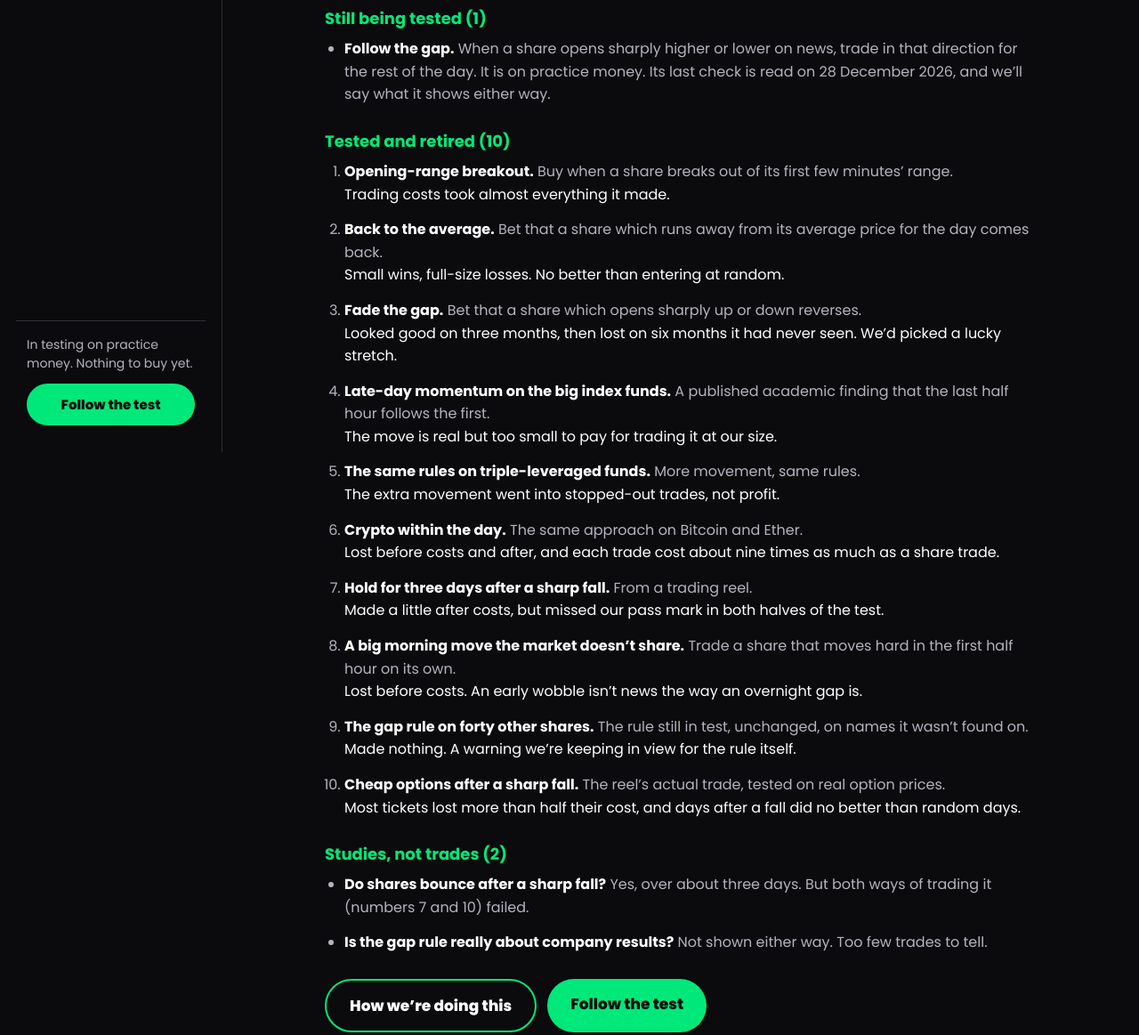
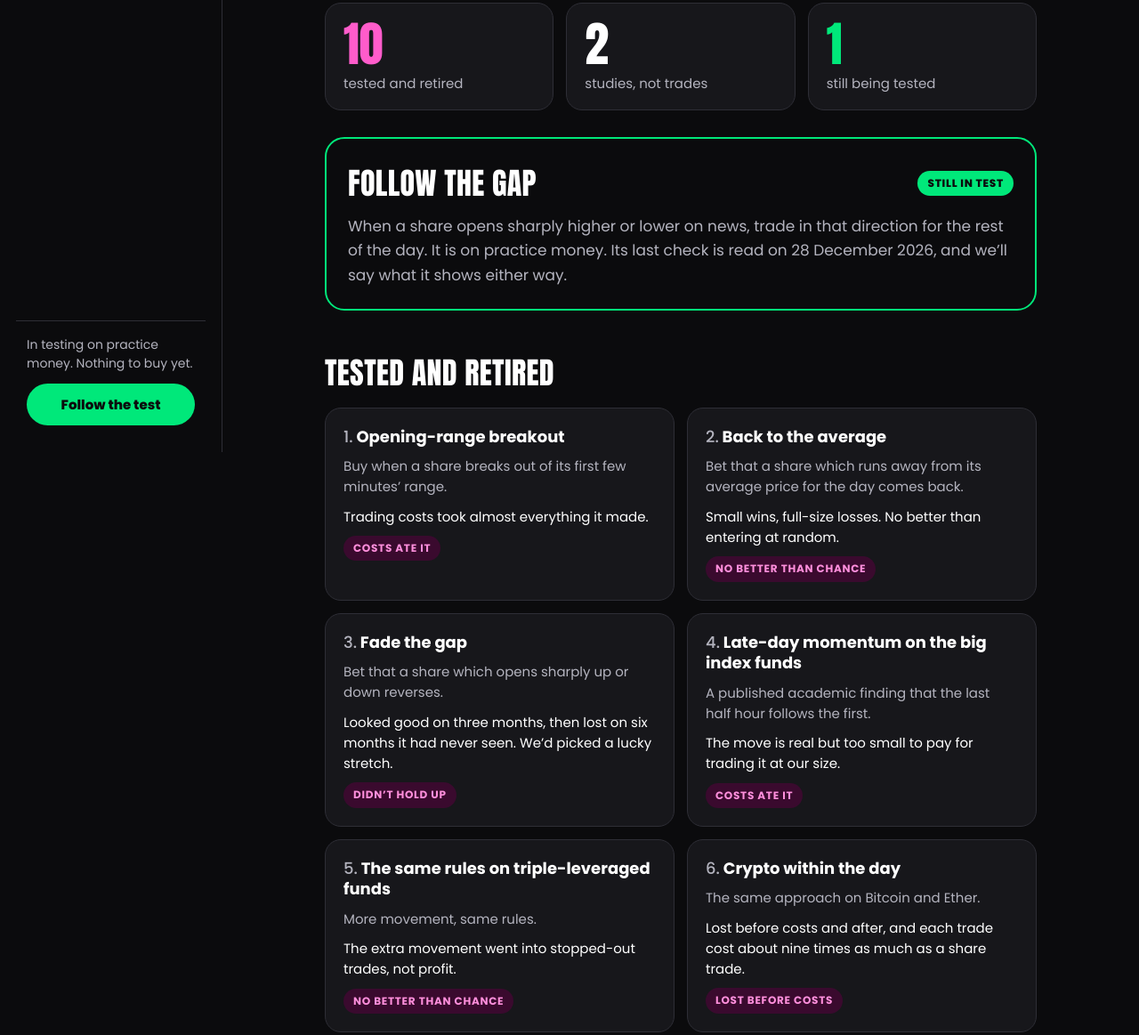
Before and after one commit to amitbharatpatel7-hue/myrobottrader-assets, a plain HTML site: page docs/tested.html in a window 1280 px wide. Shown: the part 292-1455 px from the top of the page at 89% size. Drawn offline with Linux system fonts and the light colour scheme.

Commit message:
What we tested: scoreboard and cards (layout A); robot logo with candle eyes
Co-Authored-By: Claude Fable 5.2 <noreply@anthropic.com>
Claude-Session: https://claude.ai/code/session_016igd89oKEhSfdoztsLyWYK

```diff
--- a/docs/site.css
+++ b/docs/site.css
@@ -97,3 +97,24 @@
     footer{padding-bottom:72px}
   }
   @media (prefers-reduced-motion:reduce){.side,.side.open{transition:none}}
+  /* "What we tested" page: count, the idea in test, then a card per idea (24 Nov 2026) */
+  .stats{display:grid;grid-template-columns:repeat(3,minmax(0,1fr));gap:14px;margin:22px 0 30px}
+  .stat{background:var(--deep2);border:1px solid var(--rule);border-radius:18px;padding:18px 20px}
+  .stat b{display:block;font-family:Anton,Impact,sans-serif;font-weight:400;font-size:54px;line-height:1;color:var(--ink)}
+  .stat b.pk{color:var(--pink-ink)} .stat b.gr{color:var(--green)}
+  .stat span{display:block;font-size:15px;color:var(--muted);margin-top:6px}
+  .live{border:2px solid var(--green);border-radius:22px;padding:24px;margin:0 0 8px}
+  .live-h{display:flex;flex-wrap:wrap;align-items:center;justify-content:space-between;gap:10px}
+  .live h2{margin:0}
+  .live p{margin:10px 0 0;font-size:17px;line-height:1.6;color:var(--muted)}
+  .ideas{display:grid;grid-template-columns:repeat(auto-fit,minmax(280px,1fr));gap:14px;margin-top:14px}
+  .idea{background:var(--deep2);border:1px solid var(--rule);border-radius:18px;padding:20px;display:flex;flex-direction:column;gap:10px}
+  .idea h3{margin:0;font-size:18px;line-height:1.3;font-weight:700}
+  .idea h3 .n{color:var(--muted);font-weight:500}
+  .idea p{margin:0;font-size:15px;line-height:1.55;color:var(--muted)}
+  .idea p.res{color:var(--ink)}
+  .chip{display:inline-block;font-weight:700;font-size:12px;letter-spacing:.06em;text-transform:uppercase;border-radius:999px;padding:5px 11px;white-space:nowrap}
+  .chip.on{background:var(--green);color:var(--deep);font-weight:800}
+  .chip.off{background:#3A0A2E;color:#FF8FDC}
+  .chip.st{border:1px solid var(--muted);color:var(--ink);padding:4px 11px}
+  @media(max-width:520px){.stats{gap:8px}.stat{padding:14px 12px}.stat b{font-size:40px}.stat span{font-size:13px}}
--- a/docs/tested.html
+++ b/docs/tested.html
@@ -40,8 +40,10 @@
           <circle cx="200" cy="68" r="13" fill="#EA00AB"></circle>
           <path d="M105 190A95 95 0 0 1 295 190V262Q295 294 263 294H137Q105 294 105 262Z" fill="#00E87A"></path>
           <rect x="122" y="164" width="156" height="72" rx="36" fill="#0B0B0D"></rect>
-          <rect x="136" y="178" width="18" height="6" rx="3" fill="#3A3A44"></rect>
-          <polyline points="138,200 168,200 180,182 194,220 208,188 218,200 262,200" fill="none" stroke="#EA00AB" stroke-width="6" stroke-linecap="round" stroke-linejoin="round"></polyline>
+          <line x1="168" y1="176" x2="168" y2="224" stroke="#00E87A" stroke-width="4" stroke-linecap="round"></line>
+          <rect x="157" y="186" width="22" height="28" rx="3" fill="#00E87A"></rect>
+          <line x1="232" y1="176" x2="232" y2="224" stroke="#EA00AB" stroke-width="4" stroke-linecap="round"></line>
+          <rect x="221" y="186" width="22" height="28" rx="3" fill="#EA00AB"></rect>
           <rect x="112" y="306" width="176" height="50" rx="8" fill="#EA00AB"></rect>
           <text x="200" y="344" text-anchor="middle" font-family="Anton, Impact, sans-serif" font-size="36" letter-spacing="2" fill="#FFFFFF">TRADER</text>
         </g></defs></svg>
@@ -56,29 +58,36 @@
 <main id="main">
   <h1 class="pg">What we tested, <span class="p">and what happened.</span></h1>
   <p class="lead">Thirteen ideas: ten retired, two studies, one still in test. No figures until the test is done.</p>
-  <section class="tested" aria-label="What we tested">
-    <h3>Still being tested (1)</h3>
-    <ul>
-      <li><strong>Follow the gap.</strong> When a share opens sharply higher or lower on news, trade in that direction for the rest of the day. It is on practice money. Its last check is read on 28 December 2026, and we&rsquo;ll say what it shows either way.</li>
-    </ul>
-    <h3>Tested and retired (10)</h3>
-    <ol>
-      <li><strong>Opening-range breakout.</strong> Buy when a share breaks out of its first few minutes&rsquo; range. <em>Trading costs took almost everything it made.</em></li>
-      <li><strong>Back to the average.</strong> Bet that a share which runs away from its average price for the day comes back. <em>Small wins, full-size losses. No better than entering at random.</em></li>
-      <li><strong>Fade the gap.</strong> Bet that a share which opens sharply up or down reverses. <em>Looked good on three months, then lost on six months it had never seen. We&rsquo;d picked a lucky stretch.</em></li>
-      <li><strong>Late-day momentum on the big index funds.</strong> A published academic finding that the last half hour follows the first. <em>The move is real but too small to pay for trading it at our size.</em></li>
-      <li><strong>The same rules on triple-leveraged funds.</strong> More movement, same rules. <em>The extra movement went into stopped-out trades, not profit.</em></li>
-      <li><strong>Crypto within the day.</strong> The same approach on Bitcoin and Ether. <em>Lost before costs and after, and each trade cost about nine times as much as a share trade.</em></li>
-      <li><strong>Hold for three days after a sharp fall.</strong> From a trading reel. <em>Made a little after costs, but missed our pass mark in both halves of the test.</em></li>
-      <li><strong>A big morning move the market doesn&rsquo;t share.</strong> Trade a share that moves hard in the first half hour on its own. <em>Lost before costs. An early wobble isn&rsquo;t news the way an overnight gap is.</em></li>
-      <li><strong>The gap rule on forty other shares.</strong> The rule still in test, unchanged, on names it wasn&rsquo;t found on. <em>Made nothing. A warning we&rsquo;re keeping in view for the rule itself.</em></li>
-      <li><strong>Cheap options after a sharp fall.</strong> The reel&rsquo;s actual trade, tested on real option prices. <em>Most tickets lost more than half their cost, and days after a fall did no better than random days.</em></li>
-    </ol>
-    <h3>Studies, not trades (2)</h3>
-    <ul>
-      <li><strong>Do shares bounce after a sharp fall?</strong> Yes, over about three days. But both ways of trading it (numbers 7 and 10) failed.</li>
-      <li><strong>Is the gap rule really about company results?</strong> Not shown either way. Too few trades to tell.</li>
-    </ul>
+  <section class="stats" aria-label="The count">
+    <div class="stat"><b class="pk">10</b><span>tested and retired</span></div>
+    <div class="stat"><b>2</b><span>studies, not trades</span></div>
+    <div class="stat"><b class="gr">1</b><span>still being tested</span></div>
+  </section>
+  <section class="live" aria-labelledby="live-h">
+    <div class="live-h"><h2 id="live-h">Follow the gap</h2><span class="chip on">Still in test</span></div>
+    <p>When a share opens sharply higher or lower on news, trade in that direction for the rest of the day. It is on practice money. Its last check is read on 28 December 2026, and we&rsquo;ll say what it shows either way.</p>
+  </section>
+  <section aria-labelledby="ret-h">
+    <h2 id="ret-h">Tested and retired</h2>
+    <div class="ideas">
+      <article class="idea"><h3><span class="n">1.</span> Opening-range breakout</h3><p>Buy when a share breaks out of its first few minutes&rsquo; range.</p><p class="res">Trading costs took almost everything it made.</p><p><span class="chip off">Costs ate it</span></p></article>
+      <article class="idea"><h3><span class="n">2.</span> Back to the average</h3><p>Bet that a share which runs away from its average price for the day comes back.</p><p class="res">Small wins, full-size losses. No better than entering at random.</p><p><span class="chip off">No better than chance</span></p></article>
+      <article class="idea"><h3><span class="n">3.</span> Fade the gap</h3><p>Bet that a share which opens sharply up or down reverses.</p><p class="res">Looked good on three months, then lost on six months it had never seen. We&rsquo;d picked a lucky stretch.</p><p><span class="chip off">Didn&rsquo;t hold up</span></p></article>
+      <article class="idea"><h3><span class="n">4.</span> Late-day momentum on the big index funds</h3><p>A published academic finding that the last half hour follows the first.</p><p class="res">The move is real but too small to pay for trading it at our size.</p><p><span class="chip off">Costs ate it</span></p></article>
+      <article class="idea"><h3><span class="n">5.</span> The same rules on triple-leveraged funds</h3><p>More movement, same rules.</p><p class="res">The extra movement went into stopped-out trades, not profit.</p><p><span class="chip off">No better than chance</span></p></article>
+      <article class="idea"><h3><span class="n">6.</span> Crypto within the day</h3><p>The same approach on Bitcoin and Ether.</p><p class="res">Lost before costs and after, and each trade cost about nine times as much as a share trade.</p><p><span class="chip off">Lost before costs</span></p></article>
+      <article class="idea"><h3><span class="n">7.</span> Hold for three days after a sharp fall</h3><p>From a trading reel.</p><p class="res">Made a little after costs, but missed our pass mark in both halves of the test.</p><p><span class="chip off">Missed the pass mark</span></p></article>
+      <article class="idea"><h3><span class="n">8.</span> A big morning move the market doesn&rsquo;t share</h3><p>Trade a share that moves hard in the first half hour on its own.</p><p class="res">Lost before costs. An early wobble isn&rsquo;t news the way an overnight gap is.</p><p><span class="chip off">Lost before costs</span></p></article>
+      <article class="idea"><h3><span class="n">9.</span> The gap rule on forty other shares</h3><p>The rule still in test, unchanged, on names it wasn&rsquo;t found on.</p><p class="res">Made nothing. A warning we&rsquo;re keeping in view for the rule itself.</p><p><span class="chip off">Didn&rsquo;t hold up</span></p></article>
+      <article class="idea"><h3><span class="n">10.</span> Cheap options after a sharp fall</h3><p>The reel&rsquo;s actual trade, tested on real option prices.</p><p class="res">Most tickets lost more than half their cost, and days after a fall did no better than random days.</p><p><span class="chip off">No better than chance</span></p></article>
+    </div>
+  </section>
+  <section aria-labelledby="stu-h">
+    <h2 id="stu-h">Studies, not trades</h2>
+    <div class="ideas">
+      <article class="idea"><h3><span class="n">S1.</span> Do shares bounce after a sharp fall?</h3><p>A study of prices, not a trade.</p><p class="res">Yes, over about three days. But both ways of trading it (numbers 7 and 10) failed.</p><p><span class="chip st">Study</span></p></article>
+      <article class="idea"><h3><span class="n">S2.</span> Is the gap rule really about company results?</h3><p>A study of where the rule&rsquo;s past trades sat.</p><p class="res">Not shown either way. Too few trades to tell.</p><p><span class="chip st">Study</span></p></article>
+    </div>
   </section>
   <p class="more"><a class="btn ghost" href="how.html">How we&rsquo;re doing this</a> <a class="btn" href="./#updates">Follow the test</a></p>
 </main>
```
Also changed, not shown: docs/how.html (+4 -2 lines), docs/index.html (+5 -3 lines), docs/avatar.png, 1 other file.
